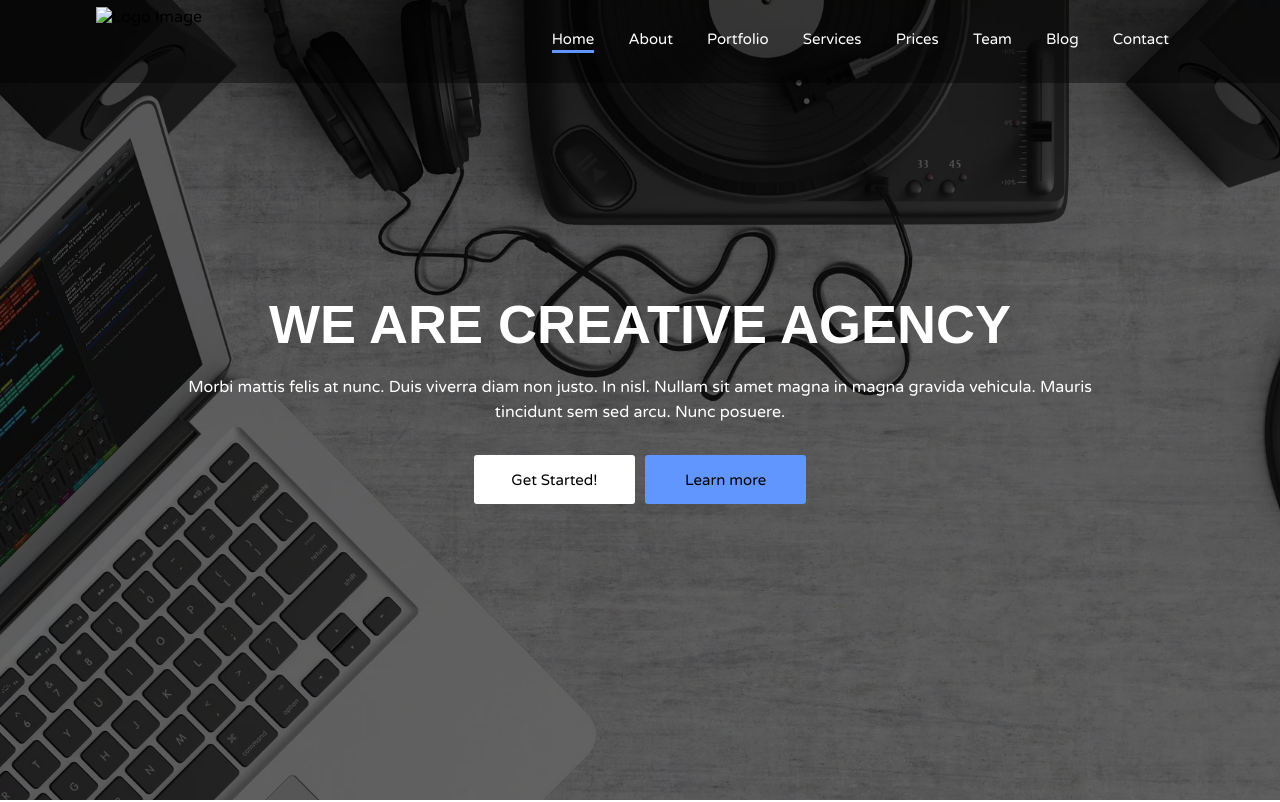
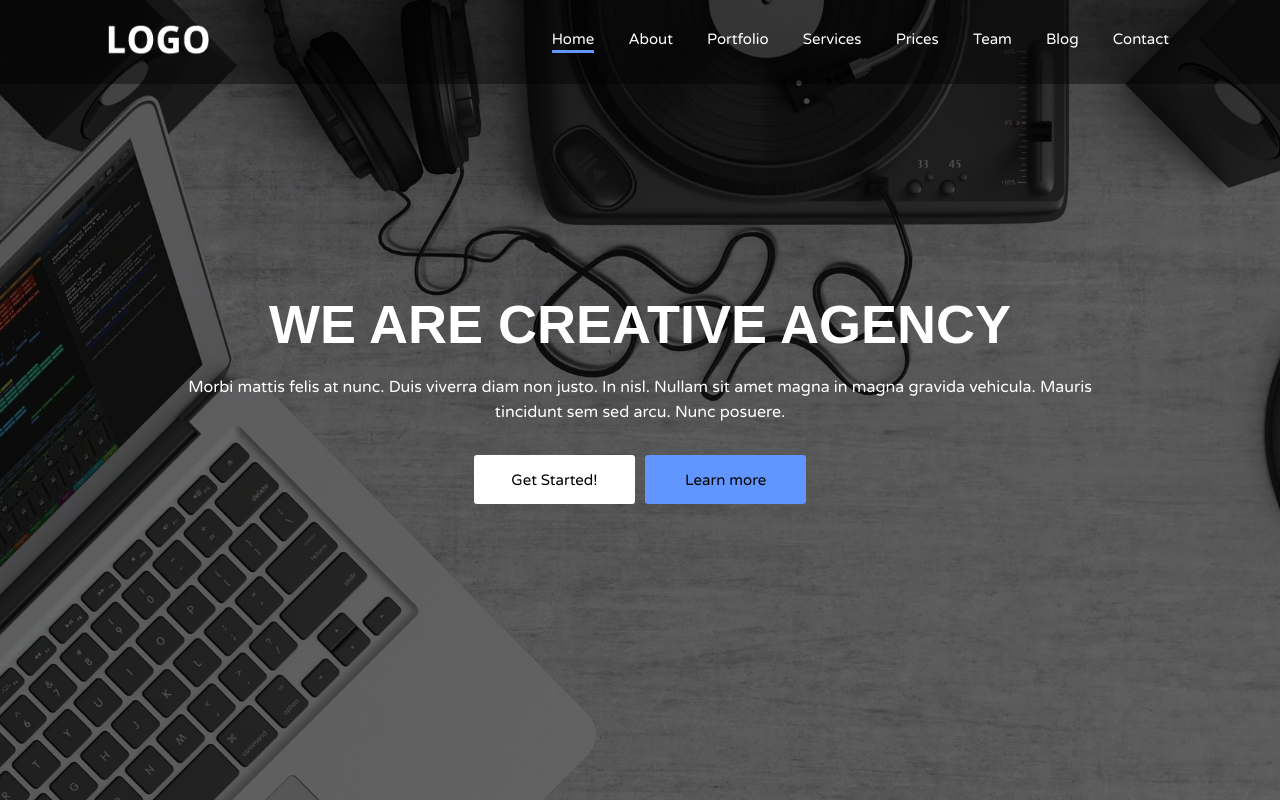
Before and after one commit to radyhaggag/Template-1-with-html-and-css, a plain HTML site: page index.html in a window 1280 px wide. Shown: the top 802 px of the page. Drawn offline with Linux system fonts and the light colour scheme; files whose address does not match are found by name.

Commit message:
Update index.html

```diff
--- a/index.html
+++ b/index.html
@@ -15,7 +15,7 @@
         <div class="container">
             <div class="header-content">
                 <div class="logo">
-                    <img src="../Project 2/images/logo-alt.webp" alt="Logo Image" draggable="false">
+                    <img src="images/logo-alt.webp" alt="Logo Image" draggable="false">
                 </div>
                 <ul class="nav">
                     <li><a href="#" class="active">Home</a></li>
```
